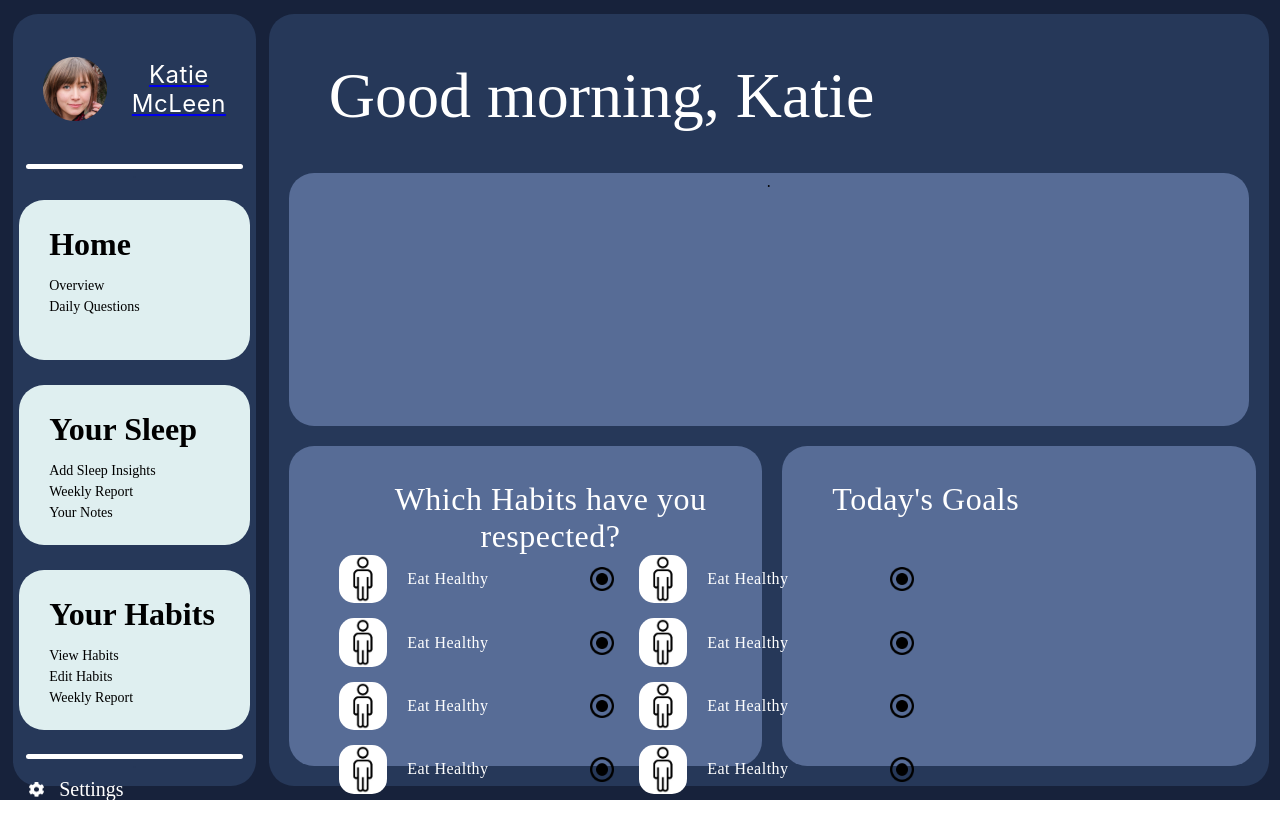
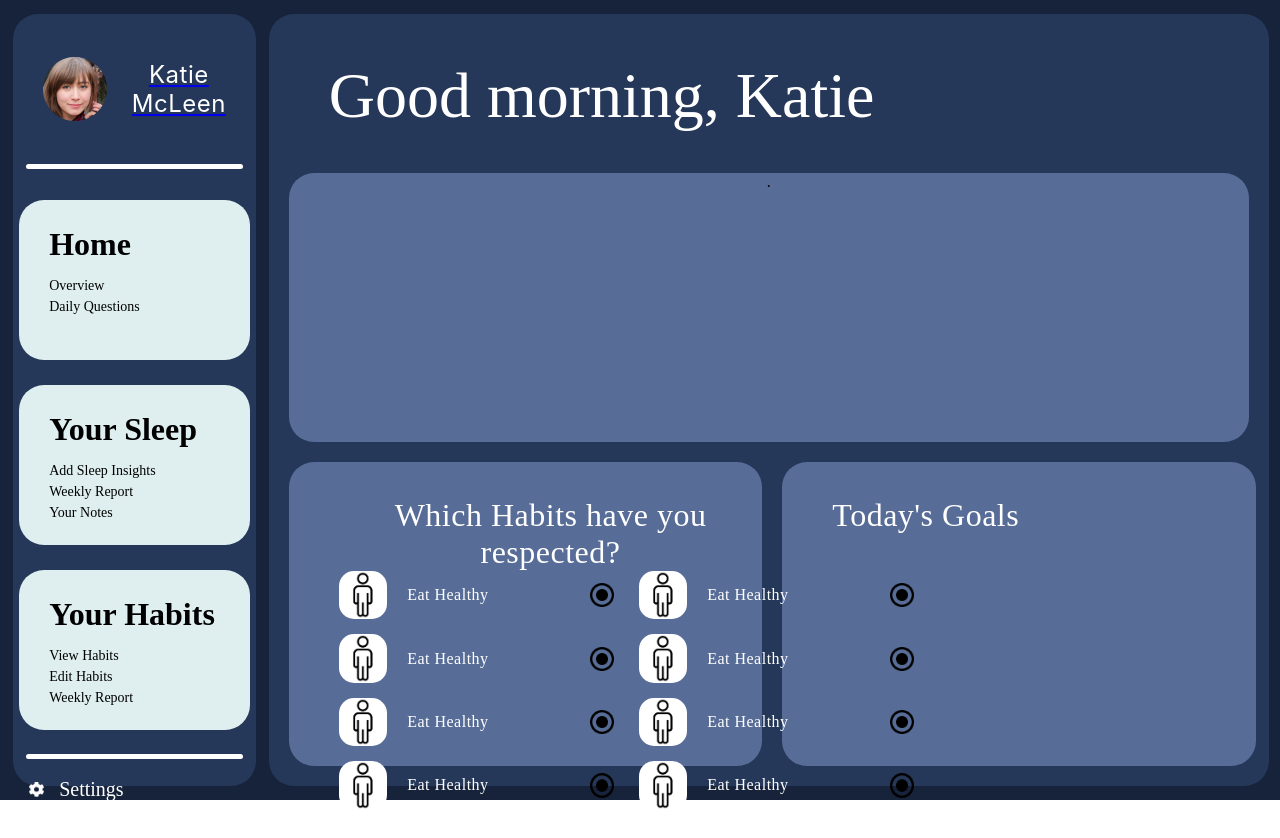
Before and after one commit to nite-app/nite, a React (Create React App) app: page / in a window 1280 px wide. Built offline with nearby package versions, Linux system fonts and the light colour scheme.

Commit message:
fixed viewport

```diff
--- a/src/App.css
+++ b/src/App.css
@@ -153,7 +153,7 @@
 .mainpanel1 {
   margin: 20px;
   width: 75vw;
-  height: 40vh;
+  height: 42vh;
   background-color: #576c96;
   border-radius: 25px;
 }
@@ -164,7 +164,7 @@
 
 .bottompanel {
   width: 37vw;
-  height: 40vh;
+  height: 38vh;
   background-color: #576c96;
   border-radius: 25px;
   margin: 20px;
```
